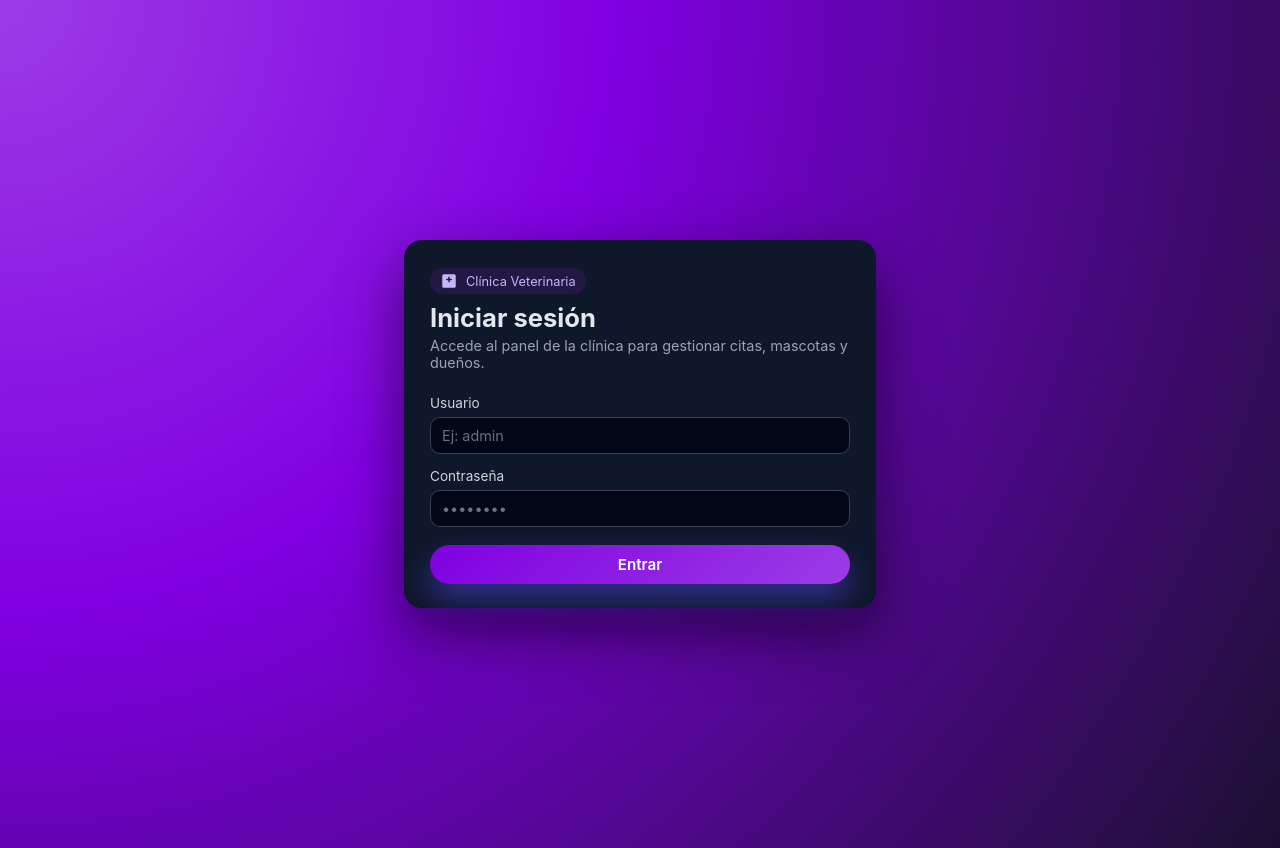
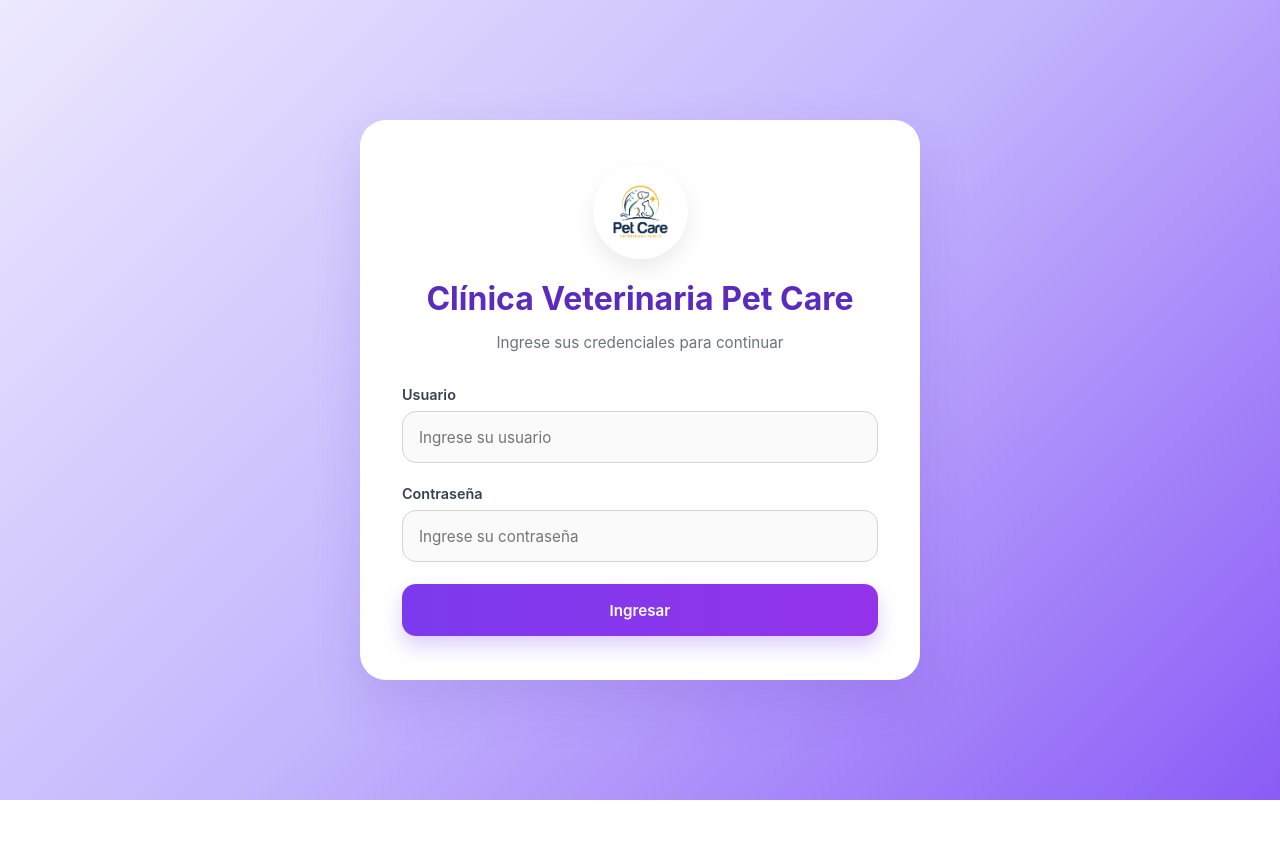
Before and after one commit to fernandoruiz2016/Veterinaria, an Angular app: page /login in a window 1280 px wide. After the commit the page ends 800 px from the top, so only its background shows below. Built offline with nearby package versions, Linux system fonts and the light colour scheme.

Commit message:
Web lista

```diff
--- a/src/app/features/auth/pages/login/login.css
+++ b/src/app/features/auth/pages/login/login.css
@@ -1,138 +1,121 @@
+* {
+  box-sizing: border-box;
+}
+
 .login-wrapper {
   min-height: 100vh;
   display: flex;
   align-items: center;
   justify-content: center;
-  background: radial-gradient(circle at top left, #9C3CE6 0, #7F00E0 40%, #1b1030 100%);
-  padding: 24px;
+  padding: 40px 20px;
+
+  background: linear-gradient(
+    135deg,
+    #ede9fe 0%,
+    #c4b5fd 50%,
+    #8b5cf6 100%
+  );
 }
 
 .login-card {
   width: 100%;
-  max-width: 420px;
-  background-color: #0f172a;
-  border-radius: 18px;
-  padding: 28px 26px 24px;
-  box-shadow: 0 24px 60px rgba(0, 0, 0, 0.55);
-  color: #e5e7eb;
+  max-width: 560px;
+  background: #ffffff;
+  border-radius: 26px;
+  padding: 44px 42px;
+  box-shadow: 0 20px 50px rgba(90, 50, 180, 0.15);
 }
 
 .login-header {
-  margin-bottom: 24px;
+  text-align: center;
+  margin-bottom: 34px;
 }
 
-.login-badge {
-  display: inline-flex;
-  align-items: center;
-  gap: 8px;
-  padding: 4px 10px;
-  border-radius: 999px;
-  background: rgba(126, 34, 206, 0.16);
-  color: #c4b5fd;
-  font-size: 0.8rem;
-  margin-bottom: 8px;
+.login-logo {
+  width: 95px;
+  height: 95px;
+  border-radius: 50%;
+  object-fit: cover;
+  background: white;
+  padding: 8px;
+  margin-bottom: 16px;
+  box-shadow: 0 10px 22px rgba(0,0,0,0.08);
 }
 
-.login-badge svg {
-  width: 18px;
-  height: 18px;
+.login-header h2 {
+  margin: 0 0 8px;
+  font-size: 2rem;
+  color: #5b2bbf;
+  font-weight: 700;
 }
 
-.login-header h1 {
-  font-size: 1.6rem;
-  margin: 0 0 4px;
-}
-
-.login-header p {
-  margin: 0;
-  font-size: 0.9rem;
-  color: #9ca3af;
+.login-subtitle {
+  color: #6b7280;
+  font-size: 0.95rem;
 }
 
 .login-form {
-  display: flex;
-  flex-direction: column;
-  gap: 14px;
+  width: 100%;
 }
 
 .form-group {
-  display: flex;
-  flex-direction: column;
-  gap: 6px;
+  margin-bottom: 22px;
 }
 
 .form-group label {
-  font-size: 0.85rem;
-  color: #d1d5db;
+  display: block;
+  font-weight: 600;
+  font-size: 0.9rem;
+  margin-bottom: 8px;
+  color: #374151;
 }
 
 .form-group input {
-  border-radius: 10px;
-  border: 1px solid #374151;
-  background-color: #020617;
-  padding: 9px 11px;
-  color: #e5e7eb;
-  font-size: 0.9rem;
-  outline: none;
-  transition: border-color 0.15s ease, box-shadow 0.15s ease, background-color 0.15s ease;
-}
-
-.form-group input::placeholder {
-  color: #6b7280;
+  width: 100%;
+  height: 52px;
+  border-radius: 14px;
+  border: 1px solid #d4d4d8;
+  padding: 0 16px;
+  font-size: 0.95rem;
+  background: #fafafa;
+  transition: all 0.2s ease;
 }
 
 .form-group input:focus {
-  border-color: #a855f7;
-  box-shadow: 0 0 0 1px rgba(168, 85, 247, 0.35);
-  background-color: #020617;
+  outline: none;
+  border-color: #8b5cf6;
+  background: white;
+  box-shadow: 0 0 0 3px rgba(139,92,246,0.15);
 }
 
-.login-error {
-  margin-top: 4px;
-  padding: 8px 10px;
+.error-message {
+  margin-bottom: 18px;
+  padding: 10px 14px;
   border-radius: 10px;
-  background-color: rgba(239, 68, 68, 0.16);
-  border: 1px solid rgba(248, 113, 113, 0.5);
-  color: #fecaca;
-  font-size: 0.8rem;
+  background: #fee2e2;
+  color: #b91c1c;
+  font-size: 0.9rem;
 }
 
 .btn-login {
-  margin-top: 4px;
   width: 100%;
+  height: 52px;
+  border-radius: 14px;
   border: none;
-  border-radius: 999px;
-  padding: 10px 16px;
+  background: linear-gradient(
+    90deg,
+    #7c3aed,
+    #9333ea
+  );
+  color: white;
+  font-weight: 600;
   font-size: 0.95rem;
-  font-weight: 600;
-  background: linear-gradient(135deg, #7F00E0, #9C3CE6);
-  color: white;
   cursor: pointer;
-  display: inline-flex;
-  align-items: center;
-  justify-content: center;
-  gap: 6px;
-  box-shadow: 0 14px 30px rgba(79, 70, 229, 0.55);
-  transition: transform 0.1s ease, box-shadow 0.1s ease, filter 0.1s ease;
+  transition: 0.2s ease;
+  box-shadow: 0 10px 20px rgba(124,58,237,0.25);
 }
 
 .btn-login:hover {
-  filter: brightness(1.05);
   transform: translateY(-1px);
-  box-shadow: 0 18px 40px rgba(79, 70, 229, 0.7);
+  box-shadow: 0 12px 24px rgba(124,58,237,0.3);
 }
-
-.btn-login:active {
-  transform: translateY(0);
-  box-shadow: 0 8px 20px rgba(79, 70, 229, 0.45);
-}
-
-@media (max-width: 640px) {
-  .login-card {
-    padding: 24px 20px 20px;
-  }
-
-  .login-header h1 {
-    font-size: 1.4rem;
-  }
-}
--- a/src/app/features/auth/pages/login/login.html
+++ b/src/app/features/auth/pages/login/login.html
@@ -1,26 +1,25 @@
 <div class="login-wrapper">
   <div class="login-card">
+
     <div class="login-header">
-      <div class="login-badge">
-        <svg xmlns="http://www.w3.org/2000/svg" viewBox="0 0 24 24" fill="currentColor" width="1em" height="1em">
-          <path d="M19 3H5a2 2 0 0 0-2 2v14a2 2 0 0 0 2 2h14a2 2 0 0 0 2-2V5a2 2 0 0 0-2-2zm-7 3a1 1 0 0 1 1 1v2h2a1 1 0 0 1 0 2h-2v2a1 1 0 0 1-2 0v-2H9a1 1 0 0 1 0-2h2V7a1 1 0 0 1 1-1z"/>
-        </svg>
-        Clínica Veterinaria
-      </div>
-      <h1>Iniciar sesión</h1>
-      <p>Accede al panel de la clínica para gestionar citas, mascotas y dueños.</p>
+      <img src="logo.avif" alt="Pet Care" class="login-logo">
+
+      <h2>Clínica Veterinaria Pet Care</h2>
+      <p class="login-subtitle">
+        Ingrese sus credenciales para continuar
+      </p>
     </div>
 
-    <form class="login-form" (ngSubmit)="onSubmit()">
+    <form (ngSubmit)="iniciarSesion()" #loginForm="ngForm" novalidate class="login-form">
+
       <div class="form-group">
         <label for="usuario">Usuario</label>
         <input
           id="usuario"
-          name="usuario"
           type="text"
           [(ngModel)]="usuario"
-          placeholder="Ej: admin"
-          autocomplete="username"
+          name="usuario"
+          placeholder="Ingrese su usuario"
           required
         />
       </div>
@@ -29,24 +28,23 @@
         <label for="password">Contraseña</label>
         <input
           id="password"
-          name="password"
           type="password"
           [(ngModel)]="password"
-          placeholder="••••••••"
-          autocomplete="current-password"
+          name="password"
+          placeholder="Ingrese su contraseña"
           required
         />
       </div>
 
-      @if (error) {
-        <div class="login-error">
-          {{ error }}
-        </div>
-      }
+      <div *ngIf="error" class="error-message">
+        {{ error }}
+      </div>
 
       <button type="submit" class="btn-login">
-        Entrar
+        Ingresar
       </button>
+
     </form>
+
   </div>
 </div>
```
